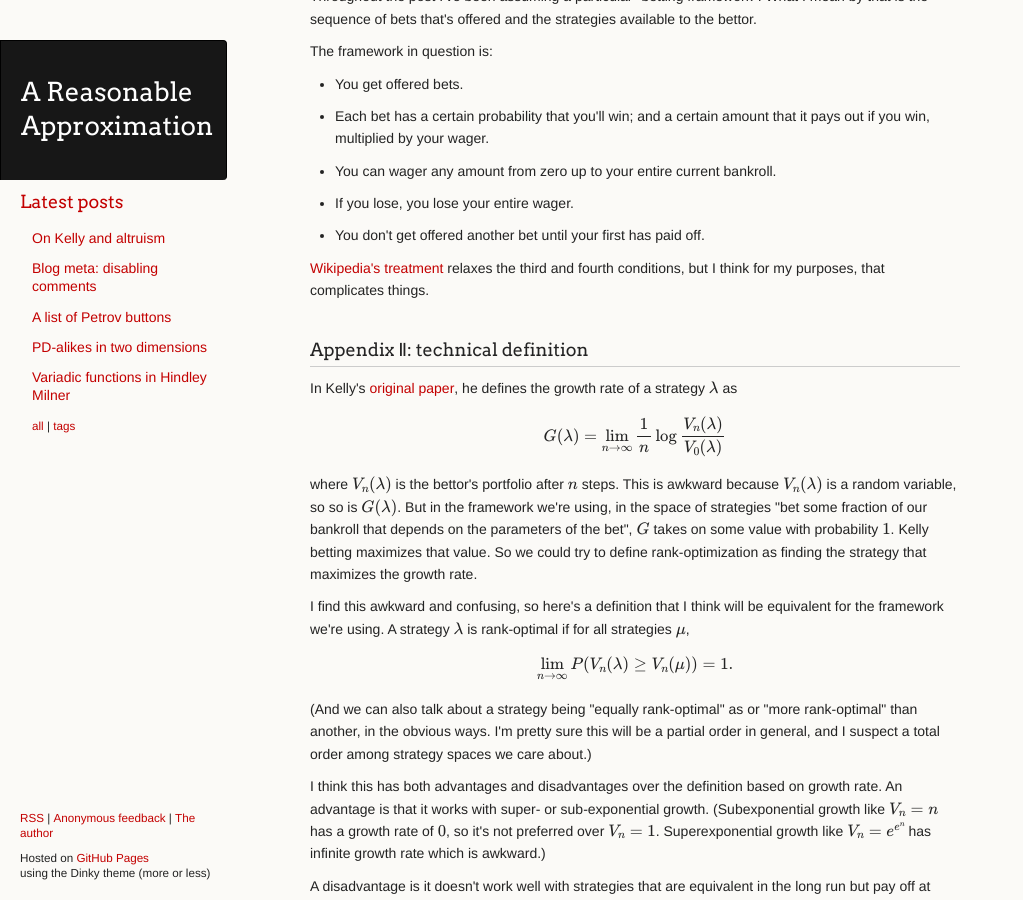
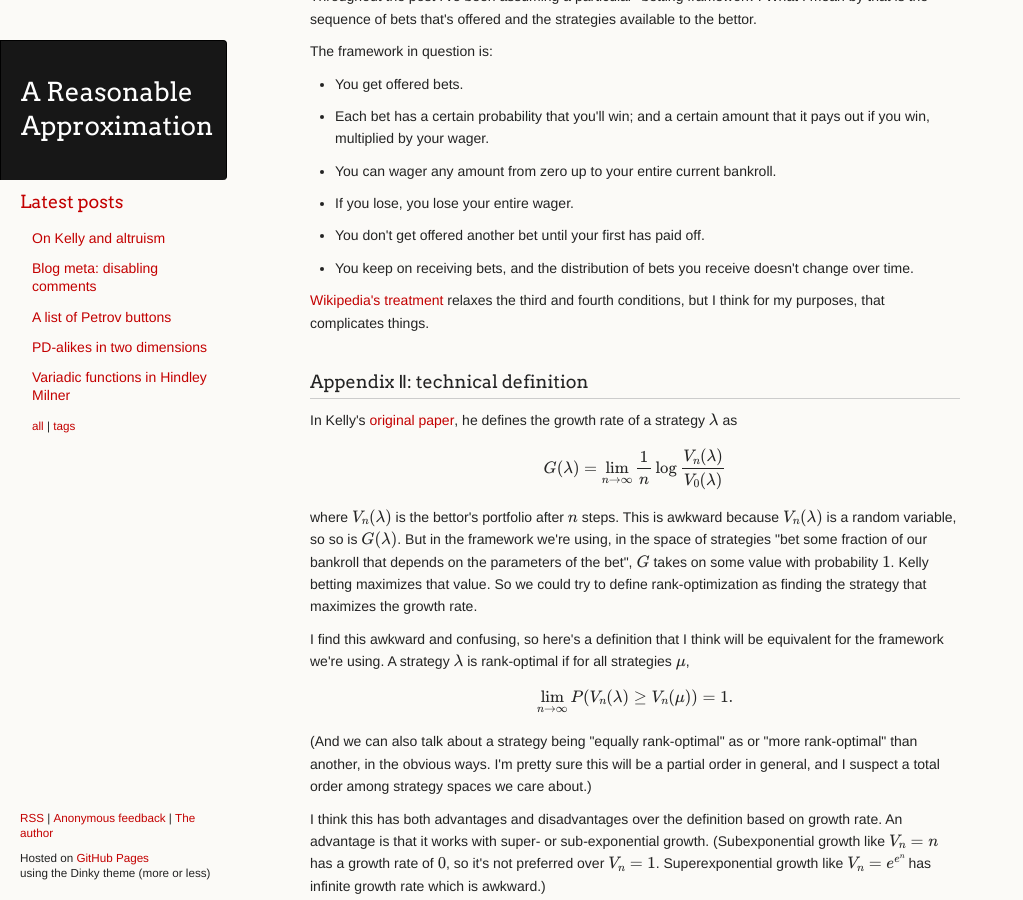
Before and after one commit to ChickenProp/chickenprop.github.com, a Jekyll site: the page built from _posts/2022-11-24-kelly-altriusm.md, in a window 1280 px wide and 900 px high, scrolled down 4778 px. Shown: the whole window, without its empty margins (0-1023 px from the left). Built offline with Jekyll 4.4.1, drawn with Linux system fonts in a browser that asks for light colours; nearby versions of some CDN libraries; formulas are drawn with MathJax 3.

Commit message:
editing kelly

```diff
--- a/_posts/2022-11-24-kelly-altriusm.md
+++ b/_posts/2022-11-24-kelly-altriusm.md
@@ -147,6 +147,7 @@ The framework in question is:
 * You can wager any amount from zero up to your entire current bankroll.
 * If you lose, you lose your entire wager.
 * You don't get offered another bet until your first has paid off.
+* You keep on receiving bets, and the distribution of bets you receive doesn't change over time.
 
 [Wikipedia's treatment](https://en.wikipedia.org/wiki/Kelly_criterion) relaxes the third and fourth conditions, but I think for my purposes, that complicates things.
 
```
